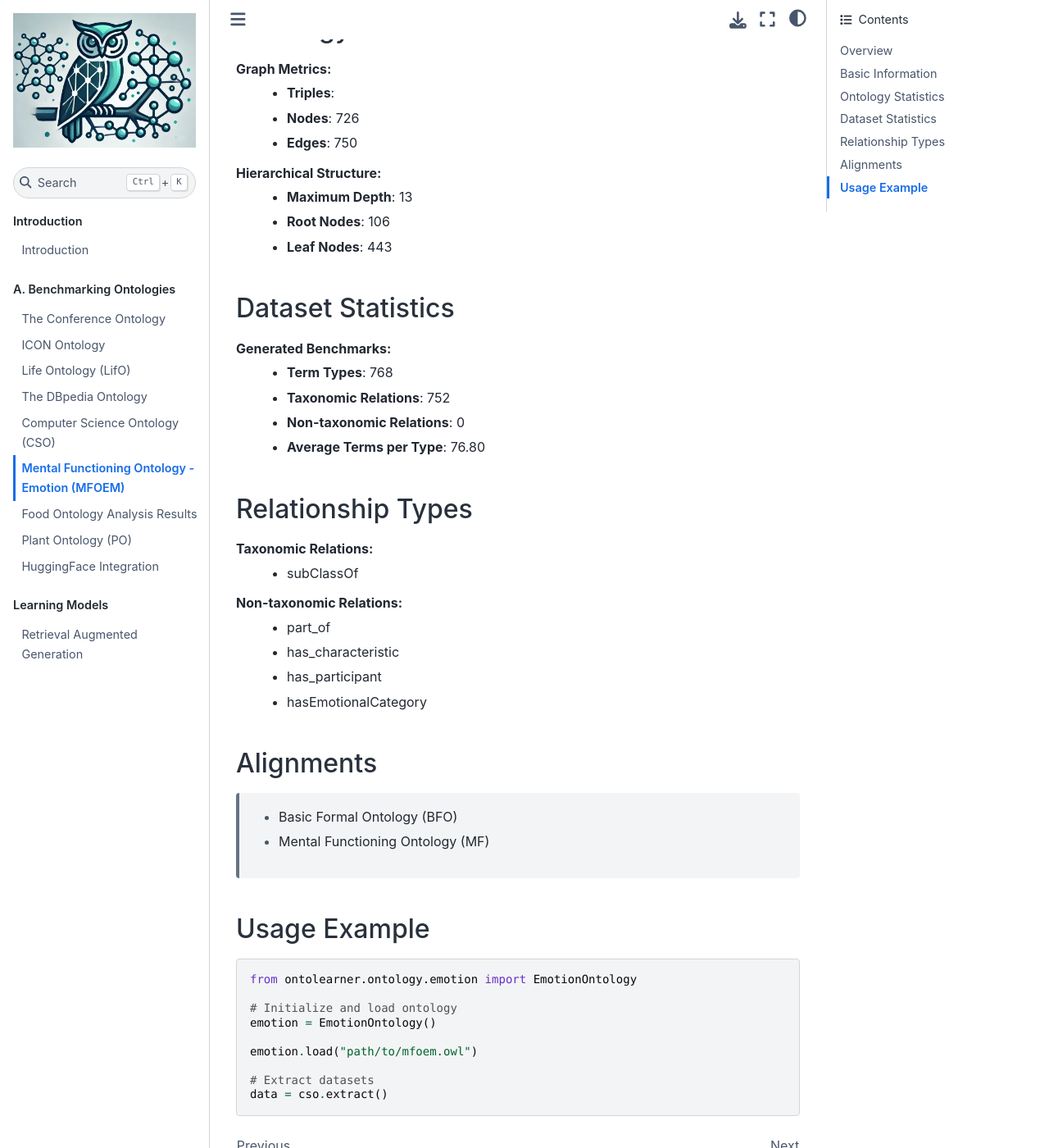
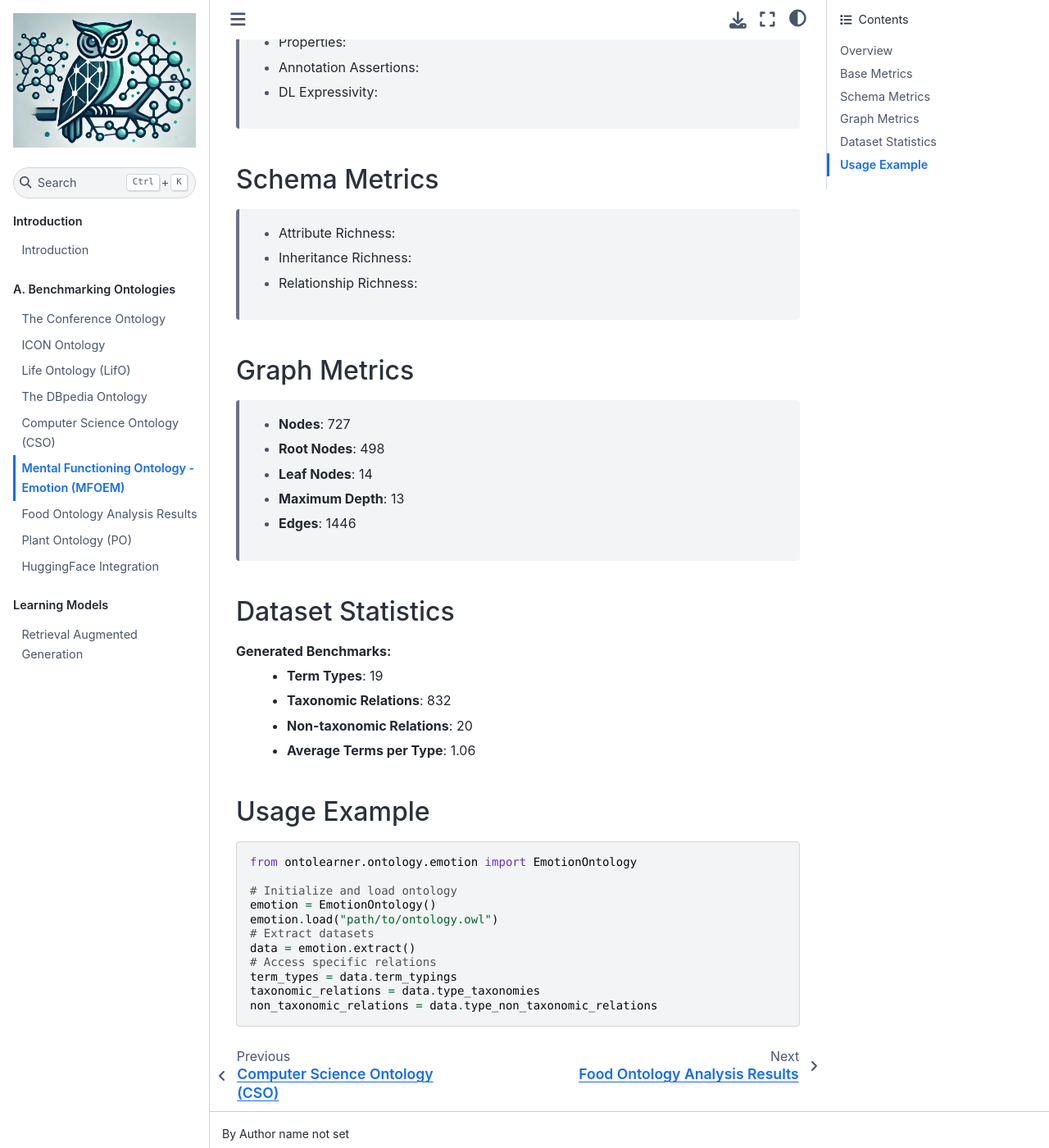
Before and after one commit to sciknoworg/OntoLearner, a Sphinx documentation site: the page built from docs/source/benchmarking/emotion_ontology.rst, in a window 1280 px wide and 1400 px high, scrolled down 676 px. Shown: the whole window at 82% size. Built offline with Sphinx 7.4.7 and the Sphinx Book theme 1.1.4, drawn with Linux system fonts in a browser that asks for light colours; some of the changed text lies outside the part shown.

Commit message:
:memo: updated emotions documentation

```diff
--- a/docs/source/benchmarking/emotion_ontology.rst
+++ b/docs/source/benchmarking/emotion_ontology.rst
@@ -6,53 +6,44 @@ Overview
 The Mental Functioning Ontology - Emotion Module (MFOEM) is an ontology for affective phenomena
 such as emotions and moods.
 
-Basic Information
------------------
 :Domain**: Psychology, Mental Health
-:Category:
+:Category: Emotion
 :Current Version:
-:Last Updated Date:
+:Last Updated:
 :Producer: Swiss Centre for Affective Sciences & University at Buffalo
 :License: Creative Commons 3.0
 :Format: OWL
 :Download: `Emotion Ontology <http://purl.obolibrary.org/obo/MFOEM.owl>`_
 :Documentation:
 
-Ontology Statistics
+Base Metrics
+---------------
+    - Classes:
+    - Properties:
+    - Annotation Assertions:
+    - DL Expressivity:
+
+Schema Metrics
+---------------
+    - Attribute Richness:
+    - Inheritance Richness:
+    - Relationship Richness:
+
+Graph Metrics
 -----------------
-Graph Metrics:
-    - **Triples**:
-    - **Nodes**: 726
-    - **Edges**: 750
-
-Hierarchical Structure:
+    - **Nodes**: 727
+    - **Root Nodes**: 498
+    - **Leaf Nodes**: 14
     - **Maximum Depth**: 13
-    - **Root Nodes**: 106
-    - **Leaf Nodes**: 443
+    - **Edges**: 1446
 
 Dataset Statistics
 -----------------
 Generated Benchmarks:
-    - **Term Types**: 768
-    - **Taxonomic Relations**: 752
-    - **Non-taxonomic Relations**: 0
-    - **Average Terms per Type**: 76.80
-
-Relationship Types
------------------
-Taxonomic Relations:
-    - subClassOf
-
-Non-taxonomic Relations:
-    - part_of
-    - has_characteristic
-    - has_participant
-    - hasEmotionalCategory
-
-Alignments
------------------
-    - Basic Formal Ontology (BFO)
-    - Mental Functioning Ontology (MF)
+    - **Term Types**: 19
+    - **Taxonomic Relations**: 832
+    - **Non-taxonomic Relations**: 20
+    - **Average Terms per Type**: 1.06
 
 Usage Example
 -----------------
@@ -62,8 +53,10 @@ Usage Example
 
     # Initialize and load ontology
     emotion = EmotionOntology()
-
-    emotion.load("path/to/mfoem.owl")
-
+    emotion.load("path/to/ontology.owl")
     # Extract datasets
-    data = cso.extract()
+    data = emotion.extract()
+    # Access specific relations
+    term_types = data.term_typings
+    taxonomic_relations = data.type_taxonomies
+    non_taxonomic_relations = data.type_non_taxonomic_relations
```
